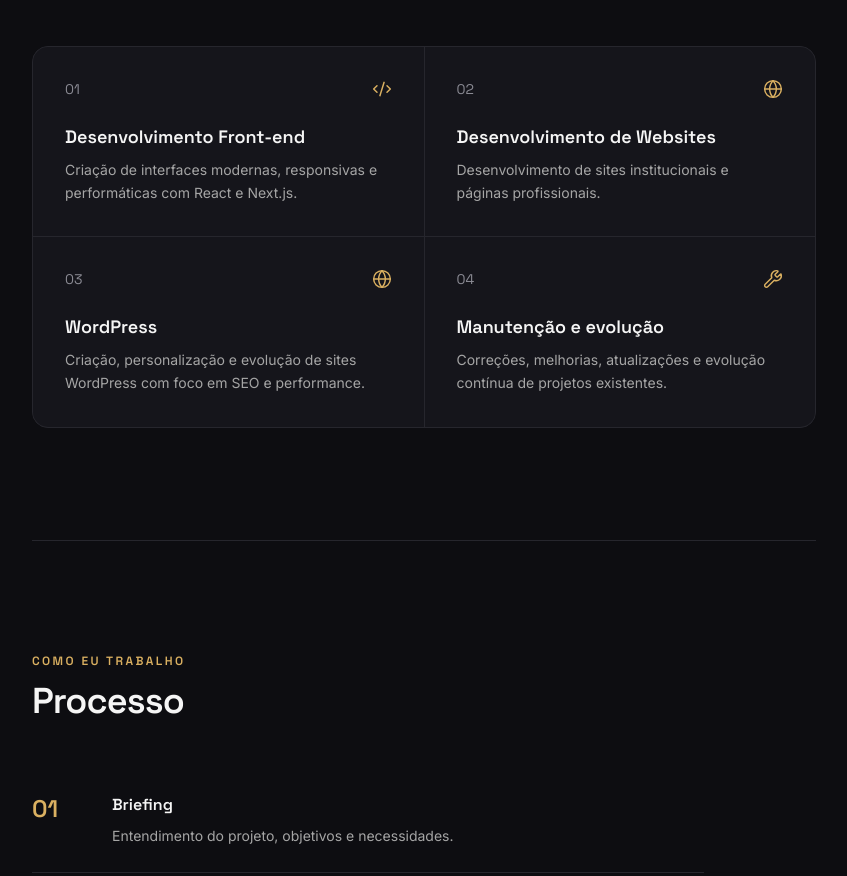
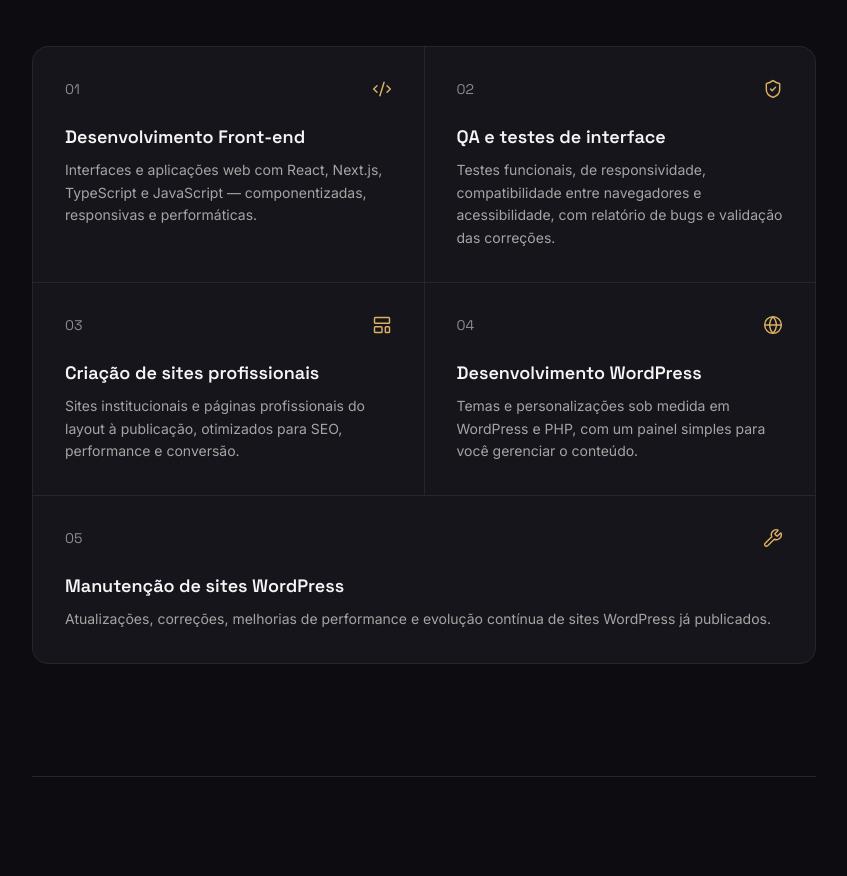
Before and after one commit to fernandatollotti/portfolio-frontend-developer, a Next.js app: page / in a window 1280 px wide. Shown: the part 4615-5491 px from the top of the page, without its empty margins (328-1175 px from the left). Built offline with nearby package versions, Linux system fonts and the light colour scheme; no server answers.

Commit message:
Refactor service entries in services.ts
Updated service descriptions and titles for clarity and specificity.

```diff
--- a/src/data/services.ts
+++ b/src/data/services.ts
@@ -5,28 +5,40 @@ export const services: Service[] = [
     id: "frontend",
     number: "01",
     title: "Desenvolvimento Front-end",
-    description: "Criação de interfaces modernas, responsivas e performáticas com React e Next.js.",
+    description:
+      "Interfaces e aplicações web com React, Next.js, TypeScript e JavaScript — componentizadas, responsivas e performáticas.",
     icon: "code",
   },
   {
-    id: "websites",
+    id: "qa",
     number: "02",
-    title: "Desenvolvimento de Websites",
-    description: "Desenvolvimento de sites institucionais e páginas profissionais.",
-    icon: "globe",
+    title: "QA e testes de interface",
+    description:
+      "Testes funcionais, de responsividade, compatibilidade entre navegadores e acessibilidade, com relatório de bugs e validação das correções.",
+    icon: "check",
+  },
+  {
+    id: "sites",
+    number: "03",
+    title: "Criação de sites profissionais",
+    description:
+      "Sites institucionais e páginas profissionais do layout à publicação, otimizados para SEO, performance e conversão.",
+    icon: "layout",
   },
   {
     id: "wordpress",
-    number: "03",
-    title: "WordPress",
-    description: "Criação, personalização e evolução de sites WordPress com foco em SEO e performance.",
+    number: "04",
+    title: "Desenvolvimento WordPress",
+    description:
+      "Temas e personalizações sob medida em WordPress e PHP, com um painel simples para você gerenciar o conteúdo.",
     icon: "wordpress",
   },
   {
     id: "manutencao",
-    number: "04",
-    title: "Manutenção e evolução",
-    description: "Correções, melhorias, atualizações e evolução contínua de projetos existentes.",
+    number: "05",
+    title: "Manutenção de sites WordPress",
+    description:
+      "Atualizações, correções, melhorias de performance e evolução contínua de sites WordPress já publicados.",
     icon: "wrench",
   },
 ];
```
